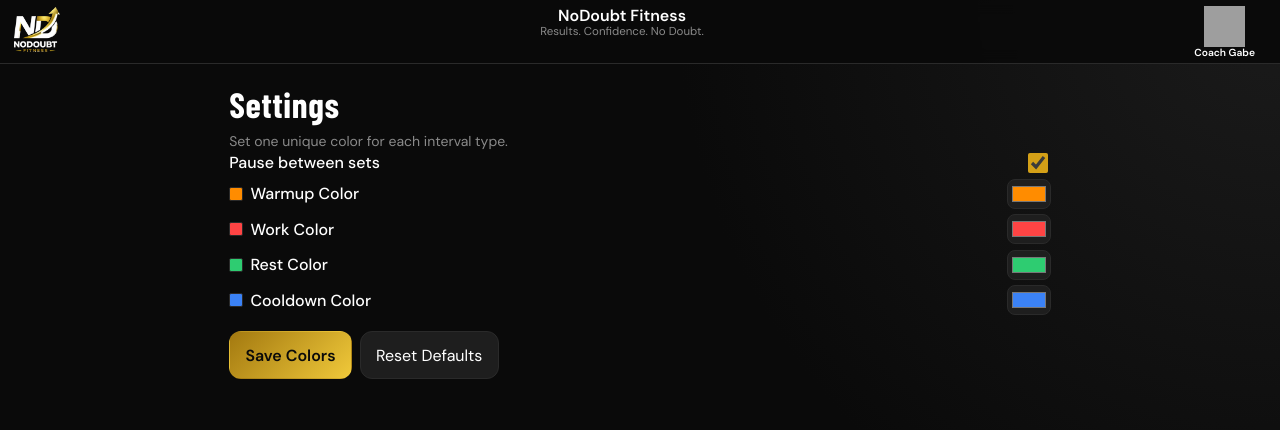
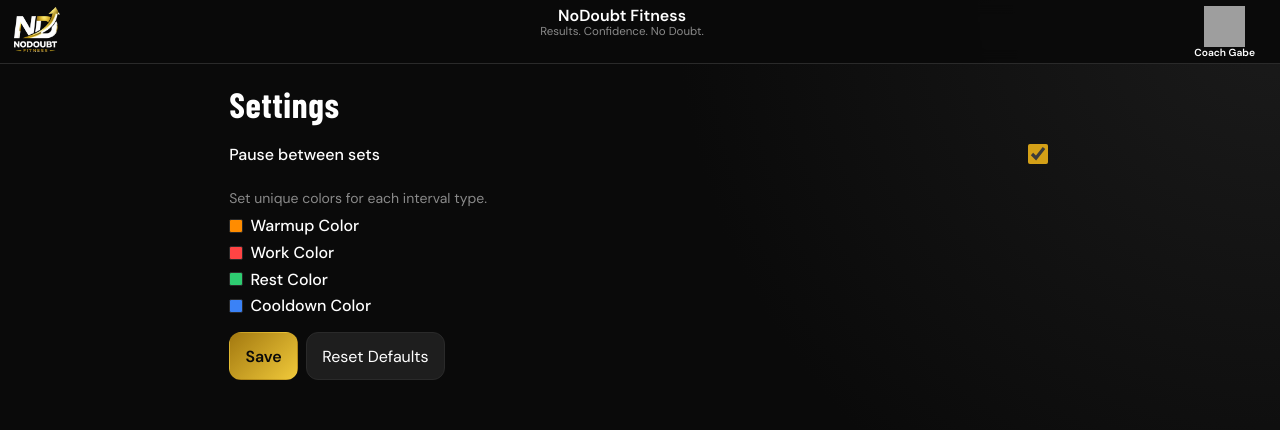
Before and after one commit to rdaudt/nodoubt-fitness-timer2, a React (Vite) app: page /settings in a window 1280 px wide. Shown: the top 430 px of the page. Built offline with nearby package versions, Linux system fonts and the light colour scheme; grey boxes are pictures that could not be loaded; a web font is replaced by a local one.

Commit message:
Improve settings page layout

```diff
--- a/src/index.css
+++ b/src/index.css
@@ -414,22 +414,28 @@ select {
   margin: 0;
 }
 
-.settings-color-label {
-  display: inline-flex;
-  align-items: center;
-  gap: 0.45rem;
+.settings-page-title {
+  margin-bottom: 1rem;
 }
 
 .settings-row {
   display: flex;
   align-items: center;
-  justify-content: space-between;
-  gap: 0.75rem;
+  justify-content: flex-start;
+  gap: 0.45rem;
   margin-bottom: 0;
 }
 
 .settings-stack {
   gap: 0.35rem;
+}
+
+.settings-color-section {
+  margin-top: 1.35rem;
+}
+
+.settings-section-note {
+  margin: 0 0 0.2rem;
 }
 
 .settings-toggle-row {
@@ -450,18 +456,27 @@ select {
   width: 14px;
   height: 14px;
   border-radius: 2px;
-  border: 1px solid var(--border);
+  border: 0;
   display: inline-block;
+  flex: 0 0 14px;
+  padding: 0;
+  background: transparent;
+  cursor: pointer;
+  appearance: none;
 }
 
-.settings-color-input {
-  width: 44px;
-  min-width: 44px;
-  height: 30px;
+.settings-color-swatch::-webkit-color-swatch-wrapper {
+  padding: 0;
+}
+
+.settings-color-swatch::-webkit-color-swatch {
   border: 1px solid var(--border);
-  border-radius: 8px;
-  padding: 2px;
-  background: var(--surface-hi);
+  border-radius: 2px;
+}
+
+.settings-color-swatch::-moz-color-swatch {
+  border: 1px solid var(--border);
+  border-radius: 2px;
 }
 
 .settings-float-cat-wrap {
--- a/src/pages/SettingsPage.tsx
+++ b/src/pages/SettingsPage.tsx
@@ -26,8 +26,7 @@ export const SettingsPage = () => {
 
   return (
     <section>
-      <h1 className="screen-title">Settings</h1>
-      <p className="timer-meta">Set one unique color for each interval type.</p>
+      <h1 className="screen-title settings-page-title">Settings</h1>
 
       <label className="field settings-toggle-row">
         <span>Pause between sets</span>
@@ -45,15 +44,12 @@ export const SettingsPage = () => {
         />
       </label>
 
-      <div className="stack settings-stack">
+      <div className="stack settings-stack settings-color-section">
+        <p className="timer-meta settings-section-note">Set unique colors for each interval type.</p>
         {types.map((type) => (
           <label key={type} className="field settings-row">
-            <span className="settings-color-label">
-              <span className="settings-color-swatch" style={{ backgroundColor: draft.intervalColors[type] }} aria-hidden="true" />
-              {TYPE_LABELS[type]} Color
-            </span>
             <input
-              className="settings-color-input"
+              className="settings-color-swatch"
               aria-label={`${TYPE_LABELS[type]} Color`}
               type="color"
               value={draft.intervalColors[type]}
@@ -67,6 +63,7 @@ export const SettingsPage = () => {
                 }))
               }
             />
+            <span>{TYPE_LABELS[type]} Color</span>
           </label>
         ))}
       </div>
@@ -74,7 +71,7 @@ export const SettingsPage = () => {
       {!unique && <p className="error-inline">Each interval type must use a unique color.</p>}
 
       <div className="actions-row">
-        <button className="primary-btn" onClick={onSave} disabled={!unique}>Save Colors</button>
+        <button className="primary-btn" onClick={onSave} disabled={!unique}>Save</button>
         <button className="secondary-btn" onClick={() => setDraft(DEFAULT_SETTINGS)}>Reset Defaults</button>
       </div>
 
```
Also changed, not shown: 1 other file (tests, documents, lock files or other folders).
